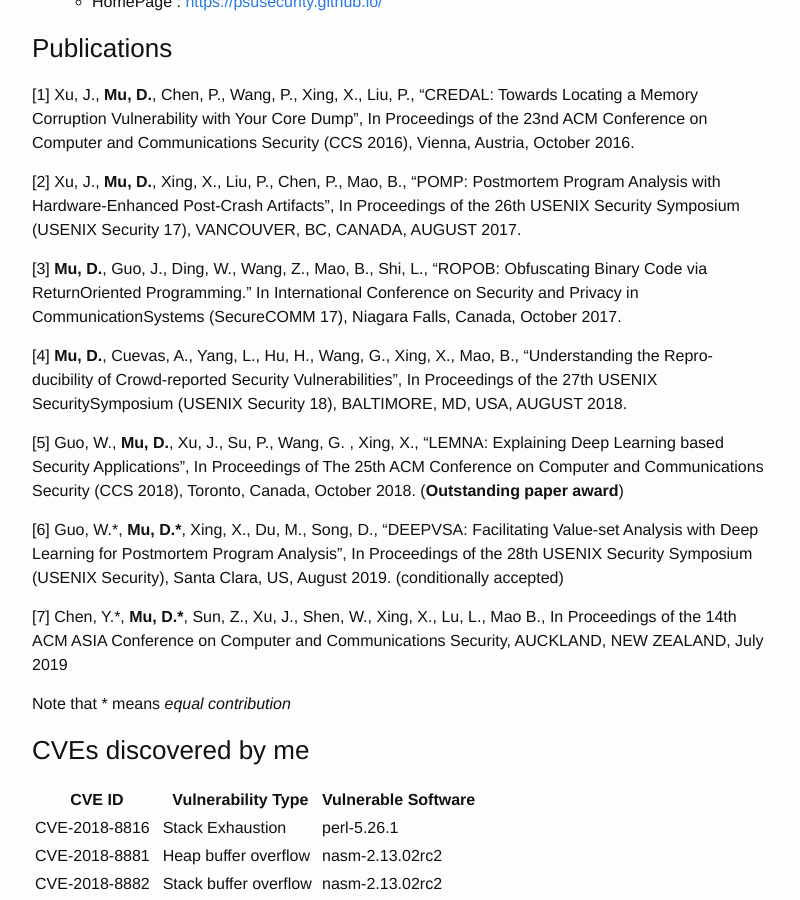
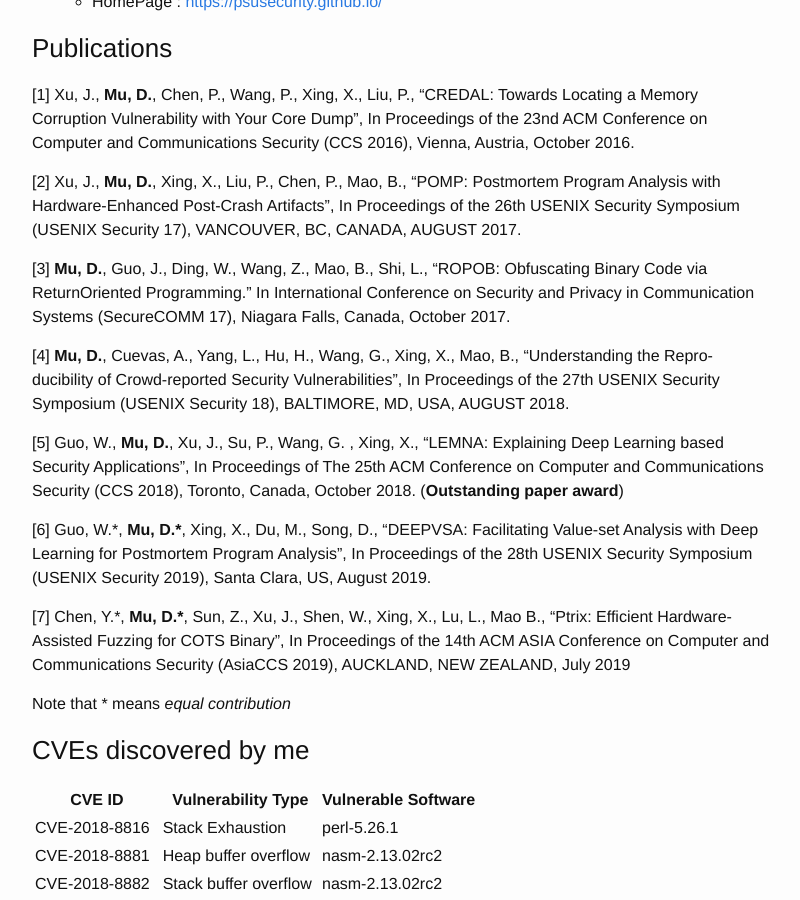
Before and after one commit to mudongliang/mudongliang.github.io, a Jekyll site: the page built from about/about.md, in a window 1280 px wide and 900 px high, scrolled down 831 px. Shown: the whole window, without its empty margins (238-1038 px from the left). Built offline with Jekyll 4.4.1, drawn with Linux system fonts in a browser that asks for light colours.

Commit message:
add one publication name

```diff
--- a/about/about.md
+++ b/about/about.md
@@ -38,15 +38,15 @@
 
 [2] Xu, J., **Mu, D.**, Xing, X., Liu, P., Chen, P., Mao, B., "POMP: Postmortem Program Analysis with Hardware-Enhanced Post-Crash Artifacts", In Proceedings of the 26th USENIX Security Symposium (USENIX Security 17), VANCOUVER, BC, CANADA, AUGUST 2017.
 
-[3] **Mu, D.**, Guo, J., Ding, W., Wang, Z., Mao, B., Shi, L., “ROPOB: Obfuscating Binary Code via ReturnOriented Programming.” In International Conference on Security and Privacy in CommunicationSystems (SecureCOMM 17), Niagara Falls, Canada, October 2017.
+[3] **Mu, D.**, Guo, J., Ding, W., Wang, Z., Mao, B., Shi, L., "ROPOB: Obfuscating Binary Code via ReturnOriented Programming." In International Conference on Security and Privacy in Communication Systems (SecureCOMM 17), Niagara Falls, Canada, October 2017.
 
-[4] **Mu, D.**, Cuevas, A., Yang, L., Hu, H., Wang, G., Xing, X., Mao, B., “Understanding the Repro-ducibility of Crowd-reported Security Vulnerabilities”, In Proceedings of the 27th USENIX SecuritySymposium (USENIX Security 18), BALTIMORE, MD, USA, AUGUST 2018.
+[4] **Mu, D.**, Cuevas, A., Yang, L., Hu, H., Wang, G., Xing, X., Mao, B., "Understanding the Repro-ducibility of Crowd-reported Security Vulnerabilities", In Proceedings of the 27th USENIX Security Symposium (USENIX Security 18), BALTIMORE, MD, USA, AUGUST 2018.
 
 [5] Guo, W., **Mu, D.**, Xu, J., Su, P., Wang, G. , Xing, X., "LEMNA: Explaining Deep Learning based Security Applications", In Proceedings of The 25th ACM Conference on Computer and Communications Security (CCS 2018), Toronto, Canada, October 2018. (**Outstanding paper award**)
 
-[6] Guo, W.*, **Mu, D.\***, Xing, X., Du, M., Song, D., "DEEPVSA: Facilitating Value-set Analysis with Deep Learning for Postmortem Program Analysis", In Proceedings of the 28th USENIX Security Symposium (USENIX Security), Santa Clara, US, August 2019. (conditionally accepted)
+[6] Guo, W.*, **Mu, D.\***, Xing, X., Du, M., Song, D., "DEEPVSA: Facilitating Value-set Analysis with Deep Learning for Postmortem Program Analysis", In Proceedings of the 28th USENIX Security Symposium (USENIX Security 2019), Santa Clara, US, August 2019.
 
-[7] Chen, Y.*, **Mu, D.\***, Sun, Z., Xu, J., Shen, W., Xing, X., Lu, L., Mao B., In Proceedings of the 14th ACM ASIA Conference on Computer and Communications Security, AUCKLAND, NEW ZEALAND, July 2019
+[7] Chen, Y.*, **Mu, D.\***, Sun, Z., Xu, J., Shen, W., Xing, X., Lu, L., Mao B., "Ptrix: Efficient Hardware-Assisted Fuzzing for COTS Binary", In Proceedings of the 14th ACM ASIA Conference on Computer and Communications Security (AsiaCCS 2019), AUCKLAND, NEW ZEALAND, July 2019
 
 Note that \* means *equal contribution*
 
```
